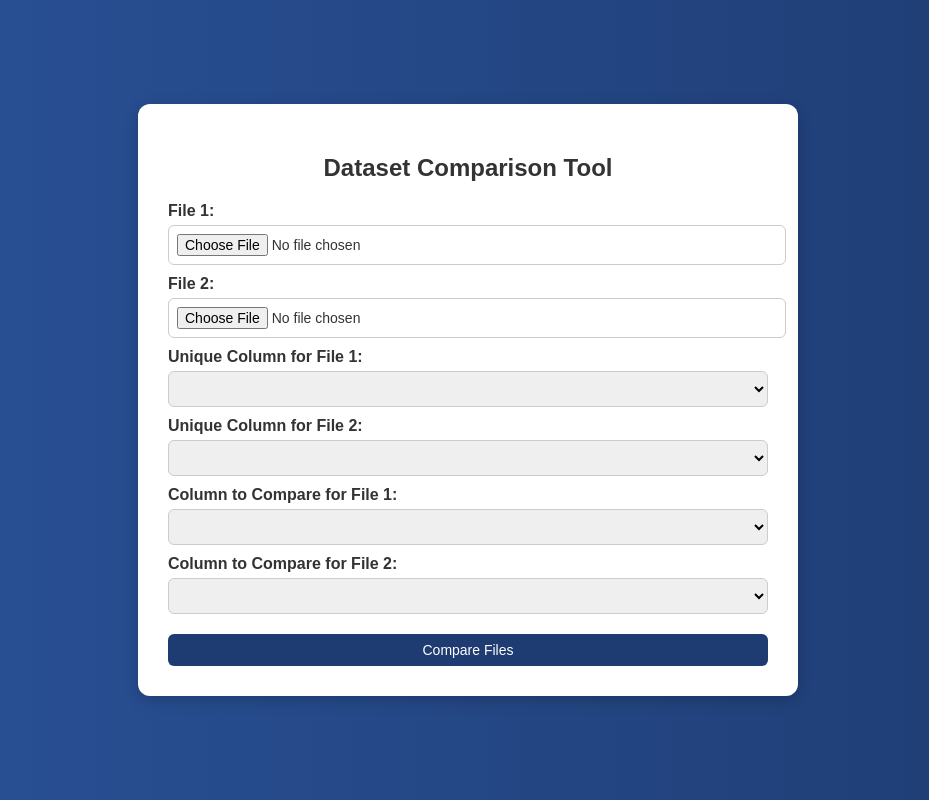
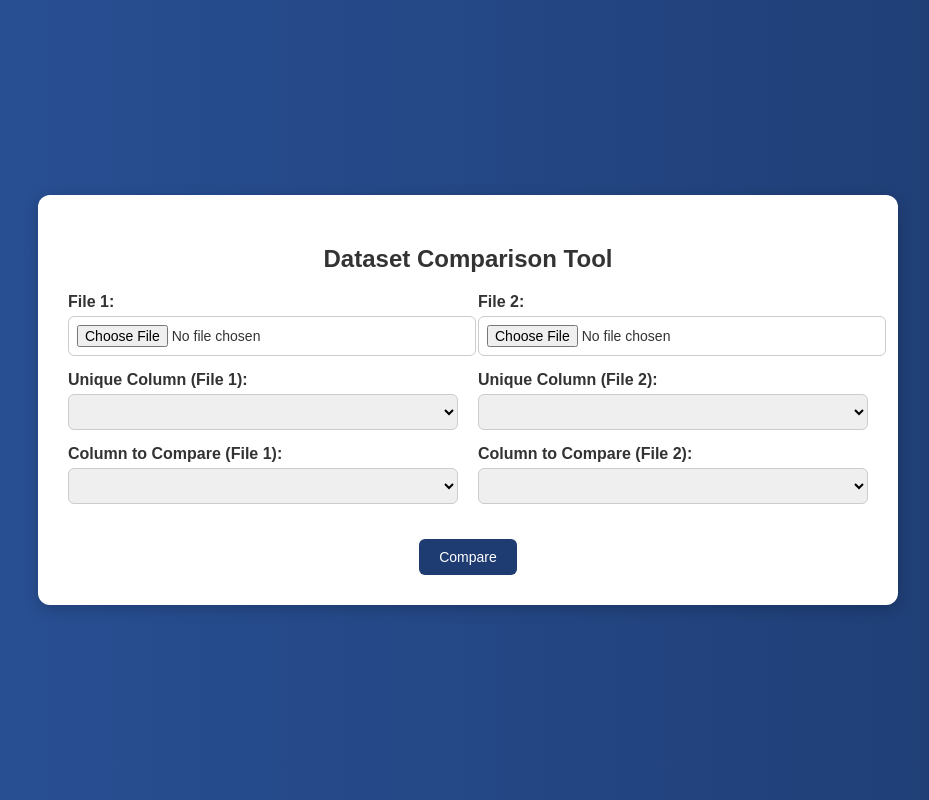
Before and after one commit to amritM03/Dataset-Comparison-Web-App, a Flask app: page / in a window 1280 px wide. Shown: the whole page, without its empty margins (172-1101 px from the left). Run offline with Flask 3, Linux system fonts and the light colour scheme; lists and menus that the app fills with data are empty.

Commit message:
Update index.html

```diff
--- a/templates/index.html
+++ b/templates/index.html
@@ -21,38 +21,59 @@
       padding: 30px;
       border-radius: 12px;
       box-shadow: 0px 4px 15px rgba(0,0,0,0.2);
-      width: 600px;
+      width: 800px;
     }
     h2 {
       text-align: center;
       margin-bottom: 20px;
     }
+    .form-grid {
+      display: grid;
+      grid-template-columns: 1fr 1fr;
+      gap: 20px;
+    }
+    .form-group {
+      margin-bottom: 15px;
+    }
     label {
       font-weight: bold;
       display: block;
-      margin-top: 10px;
+      margin-bottom: 5px;
     }
-    input, select, button {
-      margin-top: 5px;
+    input, select {
       width: 100%;
       padding: 8px;
       border-radius: 6px;
       border: 1px solid #ccc;
       font-size: 14px;
     }
+    .buttons {
+      display: flex;
+      justify-content: center;
+      gap: 20px;
+      margin-top: 20px;
+    }
     button {
+      padding: 10px 20px;
+      border-radius: 6px;
+      border: none;
+      font-size: 14px;
+      cursor: pointer;
+    }
+    #compareBtn {
       background: #1e3c72;
       color: #fff;
-      border: none;
-      cursor: pointer;
-      margin-top: 20px;
     }
-    button:hover {
+    #compareBtn:hover {
       background: #2a5298;
     }
     #downloadBtn {
+      background: green;
+      color: #fff;
       display: none;
-      background: green;
+    }
+    #downloadBtn:hover {
+      background: darkgreen;
     }
   </style>
 </head>
@@ -60,28 +81,46 @@
   <div class="container">
     <h2>Dataset Comparison Tool</h2>
     <form id="compareForm" method="post" enctype="multipart/form-data">
-      <label for="file1">File 1:</label>
-      <input type="file" id="file1" name="file1" required>
+      <div class="form-grid">
+        <!-- Left Side -->
+        <div>
+          <div class="form-group">
+            <label for="file1">File 1:</label>
+            <input type="file" id="file1" name="file1" required>
+          </div>
+          <div class="form-group">
+            <label for="unique_column1">Unique Column (File 1):</label>
+            <select id="unique_column1" name="unique_column1"></select>
+          </div>
+          <div class="form-group">
+            <label for="columns_to_compare1">Column to Compare (File 1):</label>
+            <select id="columns_to_compare1" name="columns_to_compare1"></select>
+          </div>
+        </div>
 
-      <label for="file2">File 2:</label>
-      <input type="file" id="file2" name="file2" required>
+        <!-- Right Side -->
+        <div>
+          <div class="form-group">
+            <label for="file2">File 2:</label>
+            <input type="file" id="file2" name="file2" required>
+          </div>
+          <div class="form-group">
+            <label for="unique_column2">Unique Column (File 2):</label>
+            <select id="unique_column2" name="unique_column2"></select>
+          </div>
+          <div class="form-group">
+            <label for="columns_to_compare2">Column to Compare (File 2):</label>
+            <select id="columns_to_compare2" name="columns_to_compare2"></select>
+          </div>
+        </div>
+      </div>
 
-      <label for="unique_column1">Unique Column for File 1:</label>
-      <select id="unique_column1" name="unique_column1"></select>
-
-      <label for="unique_column2">Unique Column for File 2:</label>
-      <select id="unique_column2" name="unique_column2"></select>
-
-      <label for="columns_to_compare1">Column to Compare for File 1:</label>
-      <select id="columns_to_compare1" name="columns_to_compare1"></select>
-
-      <label for="columns_to_compare2">Column to Compare for File 2:</label>
-      <select id="columns_to_compare2" name="columns_to_compare2"></select>
-
-      <button type="submit">Compare Files</button>
+      <!-- Buttons in middle -->
+      <div class="buttons">
+        <button type="submit" id="compareBtn">Compare</button>
+        <button type="button" id="downloadBtn" onclick="window.location.href='/download'">Download Results</button>
+      </div>
     </form>
-
-    <button id="downloadBtn" onclick="window.location.href='/download'">Download Results</button>
   </div>
 
   <script>
@@ -112,7 +151,9 @@
           populateDropdown("columns_to_compare2", data.file2);
         }
       })
-      .catch(err => alert("Fetch error: " + err));
+      .catch(err => {
+        alert("Fetch error: " + err);
+      });
     }
 
     function populateDropdown(id, options) {
@@ -126,7 +167,6 @@
       });
     }
 
-    // Handle form submission
     document.getElementById("compareForm").addEventListener("submit", function(e) {
       e.preventDefault();
       let formData = new FormData(this);
@@ -140,7 +180,7 @@
         return res.text();
       })
       .then(html => {
-        document.getElementById("downloadBtn").style.display = "block";
+        document.getElementById("downloadBtn").style.display = "inline-block";
         alert("Comparison done! Click 'Download Results' to get the Excel file.");
       })
       .catch(err => alert("Error: " + err));
```
